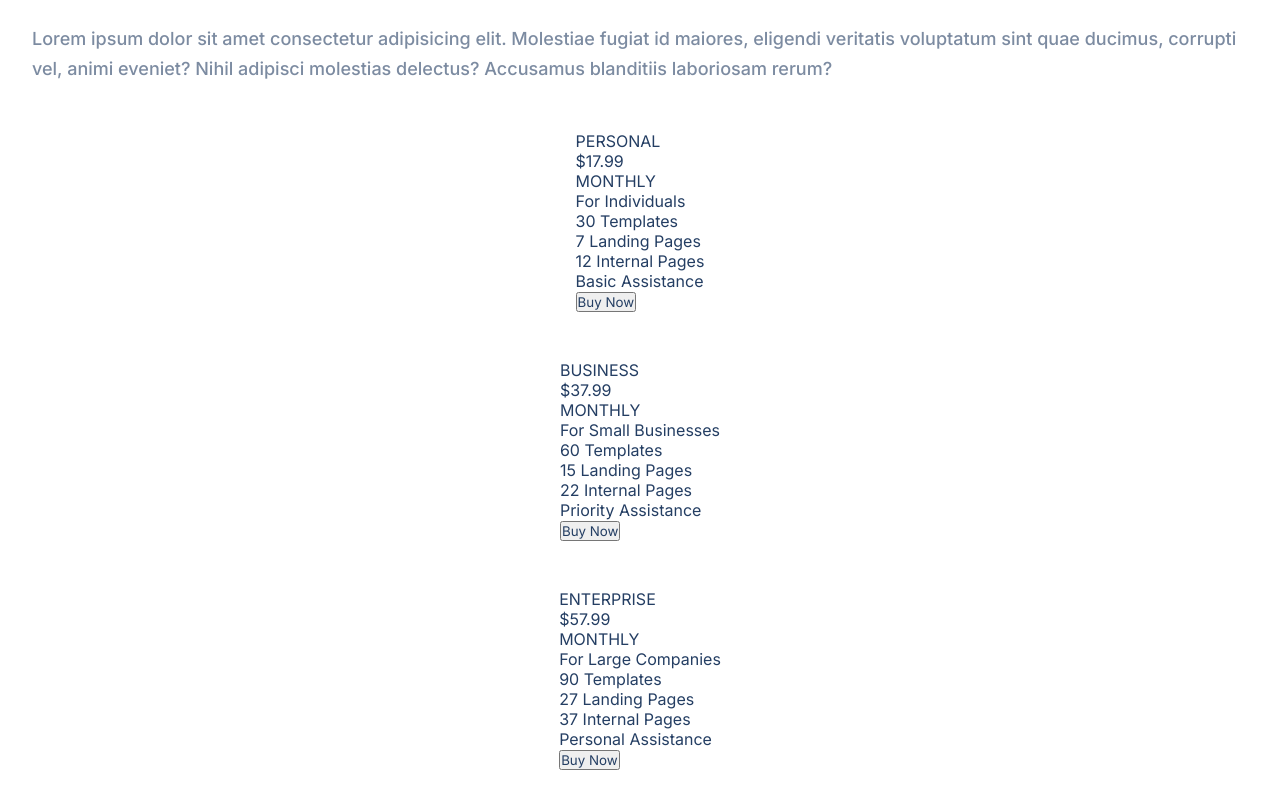
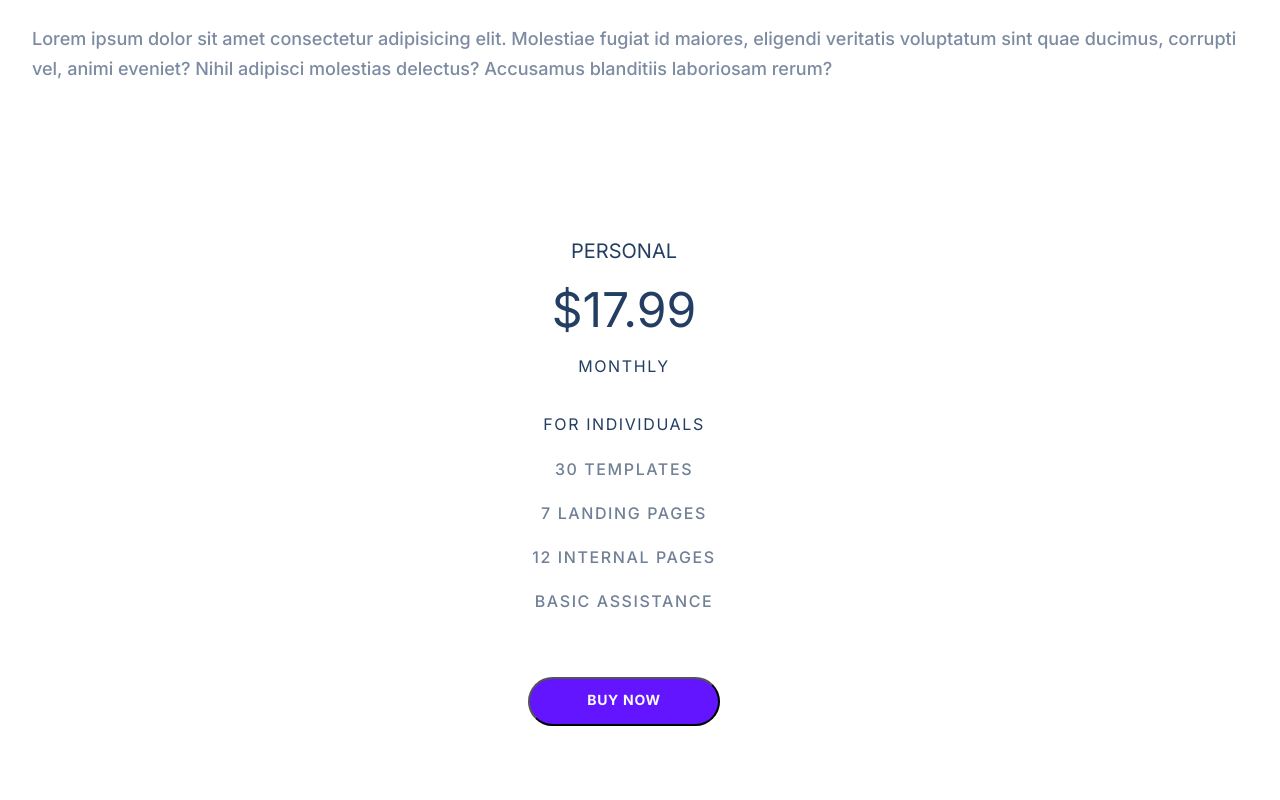
Before and after one commit to Gamer8726Dev/final-project, a plain HTML site: page index.html in a window 1280 px wide. Shown: the part 4120-4920 px from the top of the page. Drawn offline with Linux system fonts and the light colour scheme.

Commit message:
need to finish css for pricing

```diff
--- a/style.css
+++ b/style.css
@@ -726,6 +726,146 @@ PRICING ↓
 
 */
 
+section#pricing {
+  padding: 0 32px;
+}
+
+div.container {
+ padding: 96px 0;
+}
+
+div.row {
+  width: 100%;
+  max-width: 1280px;
+  margin: 0 auto;
+}
+
+div.section__tag {
+  font-size: 16px;
+  color: #6415ff;
+  letter-spacing: 1.6px;
+  font-weight: 700;
+  text-transform: uppercase;
+}
+
+h2.section__title {
+  font-size: 48px;
+}
+
+span.purple {
+  color: #6415ff;
+}
+
+p.section__para {
+  font-size: 18px;
+  font-weight: 500;
+  color: #7c8ba1;
+  line-height: 1.625;
+}
+
+div.plans {
+  display: flex;
+  position: relative;
+  width: 100%;
+  justify-content: center;
+}
+
+div.plan {
+  position: relative;
+  margin-top: 4rem;
+  display: flex;
+  width: 100%;
+  max-width: 24rem;
+  flex-direction: column;
+  border-radius: 0.5rem;
+  background-color: rgb(255 255 255);
+  padding-left: 2rem;
+  padding-right: 2rem;
+  margin-right: 2rem;
+  padding-top: 0.5rem;
+  text-align: center;
+  color: rgb(26 32 44);
+  box-shadow: rgba(0, 0, 0, 0) 0px 0px 0px 0px, rgba(0, 0, 0, 0) 0px 0px 0px 0px, rgba(0, 0, 0, 0.1) 0px 1px 3px 0px, rgba(0, 0, 0, 0.06) opx 1px 2px 0px;
+}
+
+div.plan_stripe {
+  position: absolute;
+  left: 0;
+  right: 0;
+  right: 0;
+  top: 0;
+  height: 0.5rem;
+  border-top-left-radius: 0.5rem;
+  border-top-right-radius: 0.5rem;;
+}
+
+div.plan__top {
+  display: flex;
+  flex-direction: column;
+  padding-top: 2rem;
+  padding-bottom: 2rem;
+  text-transform: uppercase;
+  line-height: 1.625;
+}
+
+div.plan__name {
+  font-size: 20px;
+}
+
+div.plan__price {
+  font-size: 48px;
+  margin: 4px 0;
+}
+
+div.plan__duration {
+  font-size: 16px;
+  letter-spacing: 0.1em;
+}
+
+div.plan__middle {
+  margin-left: -2rem;
+  margin-right: -2rem;
+  display: flex;
+  flex: 1 1 0%;
+  flex-direction: column;
+  padding: 2rem;
+  border-top-width: 2px;
+  border-bottom-width: 2px;
+}
+
+p.plan__feature {
+  margin-top: 20px;
+  font-weight: 500;
+  color: #718096;
+  font-size: 16px;
+  line-height: 1.5
+}
+
+div.plan__bottom {
+  padding-left: 4rem;
+  padding-right: 4rem;
+  padding-top: 2rem;
+  padding-bottom: 2rem;
+}
+
+button.plan__button{
+  border-radius:  0.25rem;
+  background-color: rgb(100, 21, 255);
+  padding: 0.75rem 2rem;
+  font-weight: 700;
+  color: rgb(247 250 252);
+  transition: all 300ms ease;
+  width: 100%;
+  border-radius: 9999px;
+  padding:top 1rem;
+  padding-bottom: 1rem;
+  font-size: 0.875rem;
+  text-transform: uppercase;
+  letter-spacing: 0.05em;
+}
+
+
+
 #pricing .row {
   display: flex;
   flex-direction: column;
```
Also changed, not shown: index.html (+1 -5 lines).
